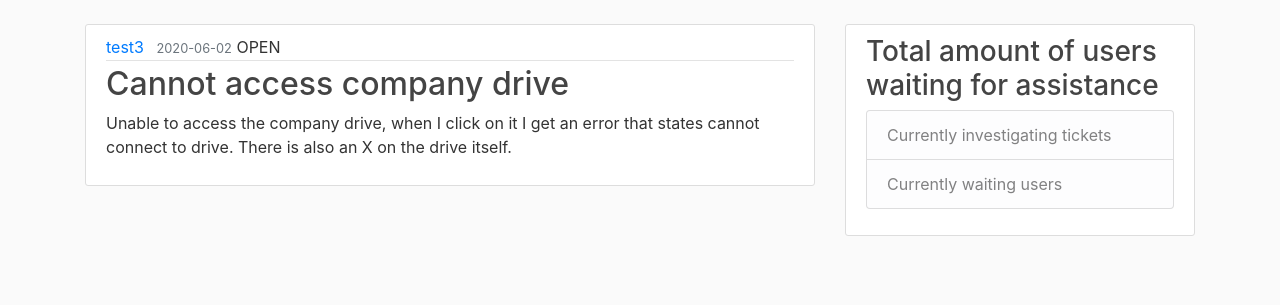
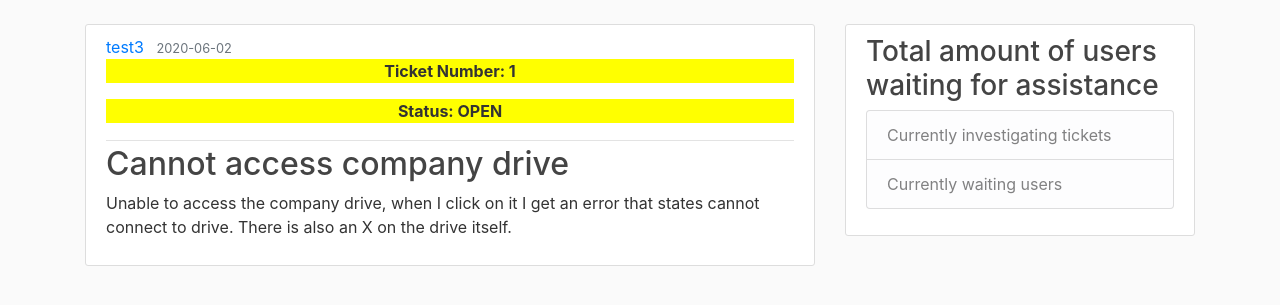
Before and after one commit to ShockXAwe/python_course_project, a Flask app: page /post/1 in a window 1280 px wide. Shown: the part 56-361 px from the top of the page. Run offline with Flask 2, Linux system fonts and the light colour scheme; a user stored in the database is signed in; data comes from the database, SQL or seed files in the repository; both versions use the stored data as it was after the commit; some libraries are stand-ins or nearby versions.

Commit message:
Fixes on routes

```diff
--- a/helpdeskqueue/routes.py
+++ b/helpdeskqueue/routes.py
@@ -8,6 +8,8 @@
 from flask_login import login_user, logout_user, current_user, login_required
 
 status = ['open', 'assisting', 'complete', 'canceled']
+
+
 
 # Home and Register
 #####################################################################################
@@ -63,8 +65,15 @@
 @app.route("/", methods = ['GET', 'POST'])
 @app.route("/login", methods = ['GET', 'POST'])
 def login():
+    page = request.args.get('page', 1, type = int)
+    posts_open = Post.query.filter_by(status = status[0])\
+        .order_by(Post.date_posted.desc())\
+        .paginate(page = page, per_page = 5)
+    posts_assisting = Post.query.filter_by(status = status[1])\
+        .order_by(Post.date_posted.desc())\
+        .paginate(page = page, per_page = 5)
     if current_user.is_authenticated and (current_user == 'user'):
-        return redirect(url_for('user_page'))
+        return redirect(url_for('user_home'))
     if current_user.is_authenticated and (current_user == 'admin'):
         return redirect(url_for('admin_home'))
     ## create variable form and make it call LoginForm() from the forms.py which holds requirements for the registration form
@@ -85,7 +94,7 @@
             return redirect(next_page) if next_page else redirect(url_for('user_home', username = user.username))
         else:
             flash('Login Unsuccessful. Please check email and password', 'danger')
-    return render_template('login.html', title = 'Login', form=form)
+    return render_template('login.html', title = 'Login', form=form, posts_open = posts_open, posts_assisting = posts_assisting)
 
 @app.route("/logout")
 def logout():
@@ -103,11 +112,18 @@
 def user_home():
     action = PageAction()
     form = QueueForm
+    page = request.args.get('page', 1, type = int)
+    posts_open = Post.query.filter_by(status = status[0])\
+        .order_by(Post.date_posted.desc())\
+        .paginate(page = page, per_page = 5)
+    posts_assisting = Post.query.filter_by(status = status[1])\
+        .order_by(Post.date_posted.desc())\
+        .paginate(page = page, per_page = 5)
     if request.method == 'POST':
         post = Post.query.get(action.search)
         print("This is the post variable within the user_home: ", post)
-        return render_template('user_search_ticket.html', title = post.title, post = post, admin = admin, status = status, form = form, action = action)
-    return render_template('user_home.html', action = action)
+        return render_template('user_search_ticket.html', title = post.title, post = post, admin = admin, status = status, form = form, action = action, posts_open = posts_open, posts_assisting = posts_assisting)
+    return render_template('user_home.html', action = action, posts_open = posts_open, posts_assisting = posts_assisting)
 
 @app.route("/user_search_ticket/<int:post_id>", methods = ['GET', 'POST'])
 @login_required
@@ -122,19 +138,32 @@
 @login_required
 def create_post():
     form = QueueForm()
+    page = request.args.get('page', 1, type = int)
+    posts_open = Post.query.filter_by(status = status[0])\
+        .order_by(Post.date_posted.desc())\
+        .paginate(page = page, per_page = 5)
+    posts_assisting = Post.query.filter_by(status = status[1])\
+        .order_by(Post.date_posted.desc())\
+        .paginate(page = page, per_page = 5)
     if form.validate_on_submit():
         post = Post(title = form.title.data, content = form.content.data, category = form.category.data, status = status[0], author = current_user)
         db.session.add(post)
         db.session.commit()
         flash('You are now in line for help desk support!', 'success')
         return redirect(url_for('in_queue'))
-    return render_template('create_post.html', title = 'Get in line', form = form, legend = 'How can we help you?')
+    return render_template('create_post.html', title = 'Get in line', form = form, legend = 'How can we help you?', posts_open = posts_open, posts_assisting = posts_assisting)
 
 @app.route("/in_queue", methods = ['GET', 'POST'])
 @login_required
 def in_queue():
-    count = "5"
-    return render_template('in_queue.html', count = count)
+    page = request.args.get('page', 1, type = int)
+    posts_open = Post.query.filter_by(status = status[0])\
+        .order_by(Post.date_posted.desc())\
+        .paginate(page = page, per_page = 5)
+    posts_assisting = Post.query.filter_by(status = status[1])\
+        .order_by(Post.date_posted.desc())\
+        .paginate(page = page, per_page = 5)
+    return render_template('in_queue.html', posts_open = posts_open, posts_assisting = posts_assisting)
 
 
 @app.route("/user/<string:username>")
@@ -143,7 +172,12 @@
     action = PageAction()
     page = request.args.get('page', 1, type = int)
     user = User.query.filter_by(username = username).first_or_404()
-    print(user.username)
+    # posts_open = Post.query.filter_by(status = status[0])\
+    #     .order_by(Post.date_posted.desc())\
+    #     .paginate(page = page, per_page = 5)
+    # posts_assisting = Post.query.filter_by(status = status[1])\
+    #     .order_by(Post.date_posted.desc())\
+    #     .paginate(page = page, per_page = 5)
     posts = Post.query.filter_by(author = user)\
         .order_by(Post.date_posted.desc())\
         .paginate(page = page, per_page = 5)
@@ -159,6 +193,12 @@
     print(PageAction().filter_by)
     page = request.args.get('page', 1, type = int)
     user = User.query.filter_by(username = username).first_or_404()
+    posts_open = Post.query.filter_by(status = status[0])\
+        .order_by(Post.date_posted.desc())\
+        .paginate(page = page, per_page = 5)
+    posts_assisting = Post.query.filter_by(status = status[1])\
+        .order_by(Post.date_posted.desc())\
+        .paginate(page = page, per_page = 5)
     posts = Post.query.filter_by(author = user, status = status[0])\
         .order_by(Post.date_posted.desc())\
         .paginate(page = page, per_page = 5)
@@ -256,14 +296,14 @@
         return redirect(url_for('home'))
 
 ## Need to create reports html and logic
-@app.route("/admin/reports", methods = ['GET', 'POST'])
+@app.route("/admin/complete_canceled", methods = ['GET', 'POST'])
 @login_required
-def reports():
+def complete_canceled():
     if current_user.user_type == 'admin':
         ## paginate is used here to show a certain amount of posts per page
         page = request.args.get('page', 1, type = int)
         posts = Post.query.order_by(Post.date_posted.desc()).paginate(page = page, per_page = 5)
-        return render_template('reports.html', posts = posts, status = status)
+        return render_template('complete_canceled.html', posts = posts, status = status)
     else:
         flash('You are unautorized to access this page', 'danger')
         return redirect(url_for('home'))
--- a/helpdeskqueue/templates/admin_home.html
+++ b/helpdeskqueue/templates/admin_home.html
@@ -8,7 +8,7 @@
     <br>
     <br>
     <h2>View all tickets with status: Complete, Canceled</h2>
-    <a class="btn btn-secondary btn-lg mt-1 mb-1" href="{{ url_for('reports')}}">Closed Ticket</a>
+    <a class="btn btn-secondary btn-lg mt-1 mb-1" href="{{ url_for('complete_canceled')}}">Closed Tickets</a>
 {% endblock content %}
 
 {% block open_count %} {{ posts_open.total }} {% endblock open_count %}
--- a/helpdeskqueue/templates/in_queue.html
+++ b/helpdeskqueue/templates/in_queue.html
@@ -3,3 +3,6 @@
     <h2>Thank you for submitting your ticket. A tech will be with you shortly</h2>
     <a class="btn btn-secondary btn-lg mt-1 mb-1" href="{{ url_for('user_home')}}">Go back home</a>
 {% endblock content %}
+
+{% block user_count_assist %}{{ posts_assisting.total }}{% endblock user_count_assist %}
+{% block user_count_open %}{{ posts_open.total }}{% endblock user_count_open %}
--- a/helpdeskqueue/templates/login.html
+++ b/helpdeskqueue/templates/login.html
@@ -52,3 +52,6 @@
         </small>
     </div>
 {% endblock content %}
+
+{% block user_count_assist %}{{ posts_assisting.total }}{% endblock user_count_assist %}
+{% block user_count_open %}{{ posts_open.total }}{% endblock user_count_open %}
--- a/helpdeskqueue/templates/post.html
+++ b/helpdeskqueue/templates/post.html
@@ -5,10 +5,30 @@
           <div class="article-metadata">
             <a class="mr-2" href="{{ url_for('user_posts', username = post.author.username) }}">{{ post.author.username }}</a>
             <small class="text-muted">{{ post.date_posted.strftime('%Y-%m-%d') }}</small>
-            <a class = "uppercase">{{ post.status }}</a>
+            {% if post.status == status[0] %}
+            <p style="background-color: #FFFF00; text-align: center"><strong>Ticket Number: {{ post.id }}</strong></p>
+            <p style="background-color: #FFFF00; text-align: center"><strong>Status: {{ post.status.upper() }}</strong></p>
+            {% endif %}
+            {% if post.status == status[1] %}
+            <p style = "background-color: #b2ff59; text-align: center" ><strong>Ticket Number: {{ post.id }}</strong></p>
+            <p style = "background-color: #b2ff59; text-align: center" ><strong>Status: {{ post.status.upper() }}</strong></p>
+            <p style = "background-color: #b2ff59; text-align: center"><strong>Assignee: {{ post.assisted_by.upper() }}</strong></p>
+            {% endif %}
+            {% if post.status == status[2] %}
+            <p style = "background-color: green; text-align: center; color: white" ><strong>Ticket Number: {{ post.id }}</strong></p>
+            <p style = "background-color: green; text-align: center; color: white" ><strong>Status: {{ post.status.upper() }}</strong></p>
+            <p style = "background-color: green; text-align: center; color: white"><strong>Assignee: {{ post.assisted_by.upper() }}</strong></p>
+            {% endif %}
+            {% if post.status == status[3] %}
+            <p style = "background-color: red; text-align: center; color: white" ><strong>Ticket Number: {{ post.id }}</strong></p>
+            <p style = "background-color: red; text-align: center; color: white" ><strong>Status: {{ post.status.upper() }}</strong></p>
+            {% endif %}
           </div>
           <h2 class = "article-title">{{ post.title }}</h2>
           <p class= "article-content">{{ post.content }}</p>
+          {% if post.notes %}
+          <p class="article-content"><strong>Admin notes:</strong> {{ post.notes }}</p>
+          {% endif %}
           {% if admin == current_user.user_type %}
           <div>
               {% if post.status == status[0] %}
--- a/helpdeskqueue/templates/register.html
+++ b/helpdeskqueue/templates/register.html
@@ -69,3 +69,6 @@
         </small>
     </div>
 {% endblock content %}
+
+{% block user_count_assist %}{{ posts_assisting.total }}{% endblock user_count_assist %}
+{% block user_count_open %}{{ posts_open.total }}{% endblock user_count_open %}
--- a/helpdeskqueue/templates/user_home.html
+++ b/helpdeskqueue/templates/user_home.html
@@ -9,3 +9,5 @@
             <br>
   </form>
 {% endblock content %}
+{% block user_count_assist %}{{ posts_assisting.total }}{% endblock user_count_assist %}
+{% block user_count_open %}{{ posts_open.total }}{% endblock user_count_open %}
--- a/helpdeskqueue/templates/user_posts.html
+++ b/helpdeskqueue/templates/user_posts.html
@@ -34,6 +34,9 @@
                     <small class="text-muted">{{ post.date_posted.strftime('%Y-%m-%d') }}</small>
                     <h2><a class="article-title" href="{{ url_for('post', post_id = post.id) }}">{{ post.title }}</a></h2>
                     <p class="article-content">{{ post.content }}</p>
+                    {% if post.notes %}
+                    <p class="article-content"><strong>Admin notes:</strong> {{ post.notes }}</p>
+                    {% endif %}
             </div>
             </div>
         </article>
```
Also changed, not shown: helpdeskqueue/templates/admin.html (+9 -1 lines), helpdeskqueue/templates/complete_canceled.html (renamed from helpdeskqueue/templates/reports.html, +0 -11 lines), helpdeskqueue/site.db.
